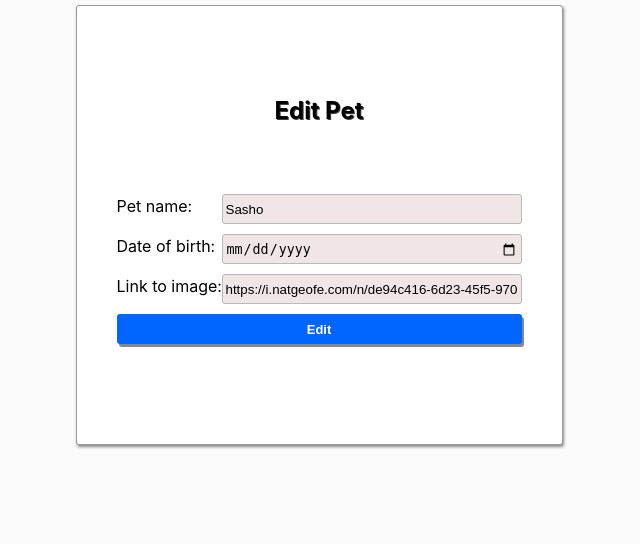
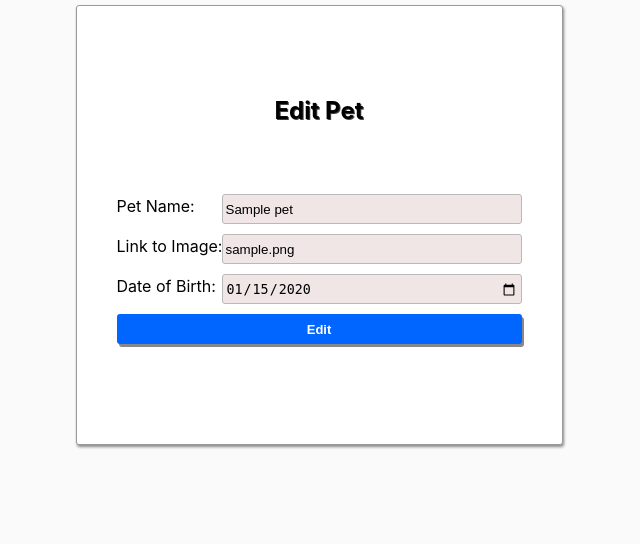
Before and after one commit to Stoyan-Rusev/petstagram, a Django app: a page that uses templates/pets/pet-edit-page.html in a window 1280 px wide. Shown: the part 145-689 px from the top of the page, without its empty margins (321-961 px from the left). Run offline with Django 5.2, Linux system fonts and the light colour scheme; tables that the repository leaves empty hold one stand-in row (values such as "Sample post").

Commit message:
feat: Implemented simple pet-edit functionality

```diff
--- a/petstagram/pets/views.py
+++ b/petstagram/pets/views.py
@@ -1,6 +1,6 @@
-from django.shortcuts import render, redirect
+from django.shortcuts import render, redirect, get_object_or_404
 
-from petstagram.pets.forms import PetAddForm
+from petstagram.pets.forms import PetAddForm, PetEditForm
 from petstagram.pets.models import Pet
 
 
@@ -25,7 +25,20 @@ def pet_delete_page(request, username: str, pet_slug: str):
 
 
 def pet_edit_page(request, username: str, pet_slug: str):
-    return render(request, 'pets/pet-edit-page.html')
+    pet = get_object_or_404(Pet, slug=pet_slug)
+    form = PetEditForm(request.POST or None, instance=pet)
+
+    if request.method == 'POST':
+        if form.is_valid():
+            form.save()
+            return redirect('pet-details', username, pet_slug)
+
+    context = {
+        'pet': pet,
+        'form': form,
+    }
+
+    return render(request, 'pets/pet-edit-page.html', context=context)
 
 
 def pet_details_page(request, username: str, pet_slug: str):
--- a/templates/pets/pet-details-page.html
+++ b/templates/pets/pet-details-page.html
@@ -15,7 +15,7 @@
                 <div class="edit">
                     <p>{{ pet.name }}</p>
 
-                    <a href="">
+                    <a href="{% url 'pet-edit' 'username' pet.slug %}">
                         <img class="edit-img" src="/static/images/edit-pen-icon-6.jpg" alt="edit button">
                     </a>
 
--- a/templates/pets/pet-edit-page.html
+++ b/templates/pets/pet-edit-page.html
@@ -1,30 +1,13 @@
 {% extends 'common/base.html' %}
 {% block content %}
+<div class="edit-delete edit-photo">
 
-<!-- Start Edit Pet Section -->
-<div class="edit-delete edit-photo">
     <h2>Edit Pet</h2>
-    <!-- Start Edit Pet From -->
-    <form action="">
-        <p>
-            <label for="pet-name">Pet name: </label>
-            <input type="text" placeholder="Name" value="Sasho">
-        </p>
-        <p>
-            <label for="pet-date">Date of birth: </label>
-            <input type="date">
-        </p>
-        <p>
-            <label for="pet-image">Link to image: </label>
-            <input type="text" placeholder="Link to image"
-                   value="https://i.natgeofe.com/n/de94c416-6d23-45f5-9708-e8d56289268e/naturepl_01132178.jpg?w=636&h=631"
-                   alt="pet image">
-        </p>
-        <!-- Edit Pet Button -->
+    <form method="post" action="{% url 'pet-edit' 'username' pet.slug %}">
+        {% csrf_token %}
+        {{ form.as_p }}
         <button class="edit-btn" type="submit">Edit</button>
     </form>
-    <!-- End Edit Pet Form -->
 
 </div>
-<!-- End Edit Pet Section -->
 {% endblock %}
```
